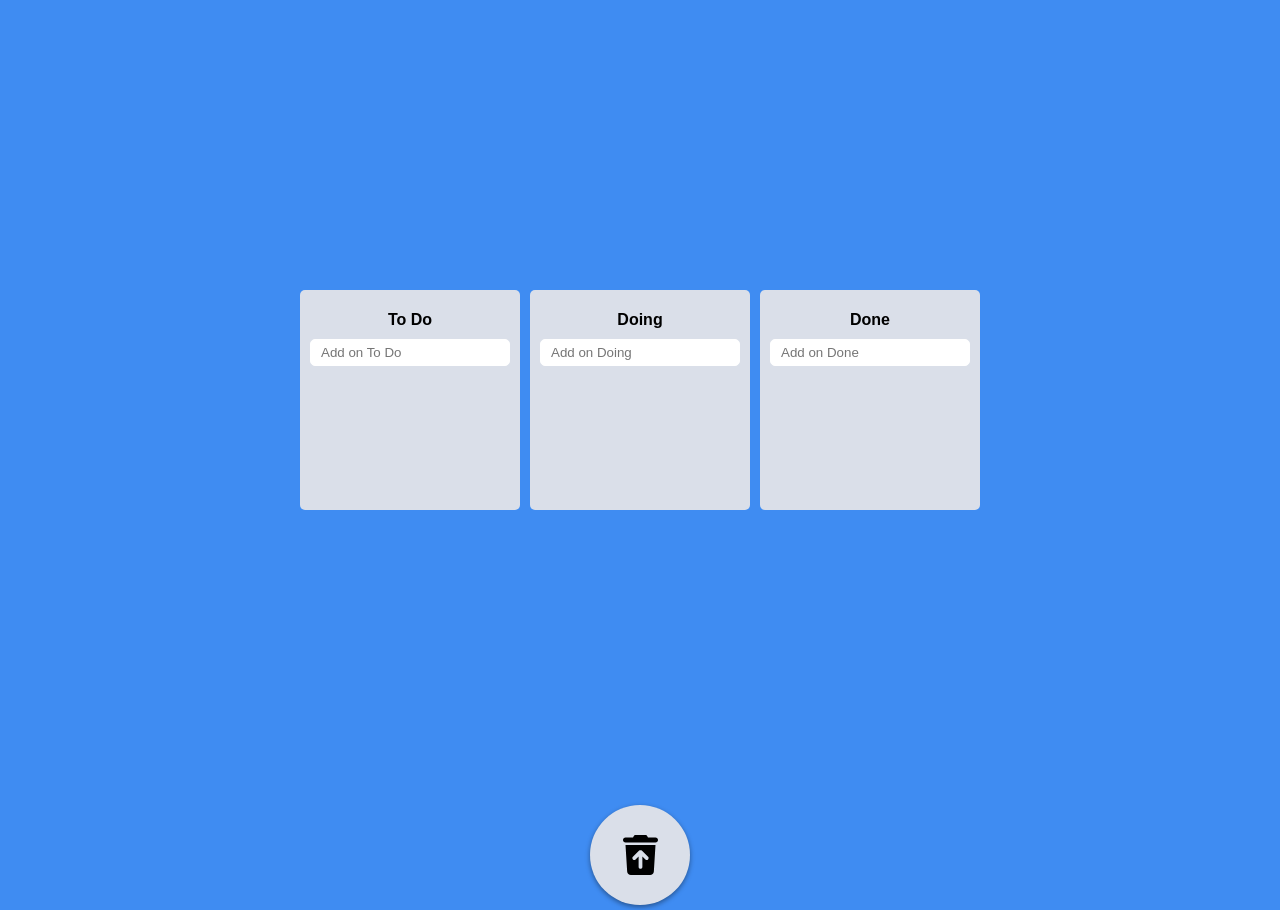
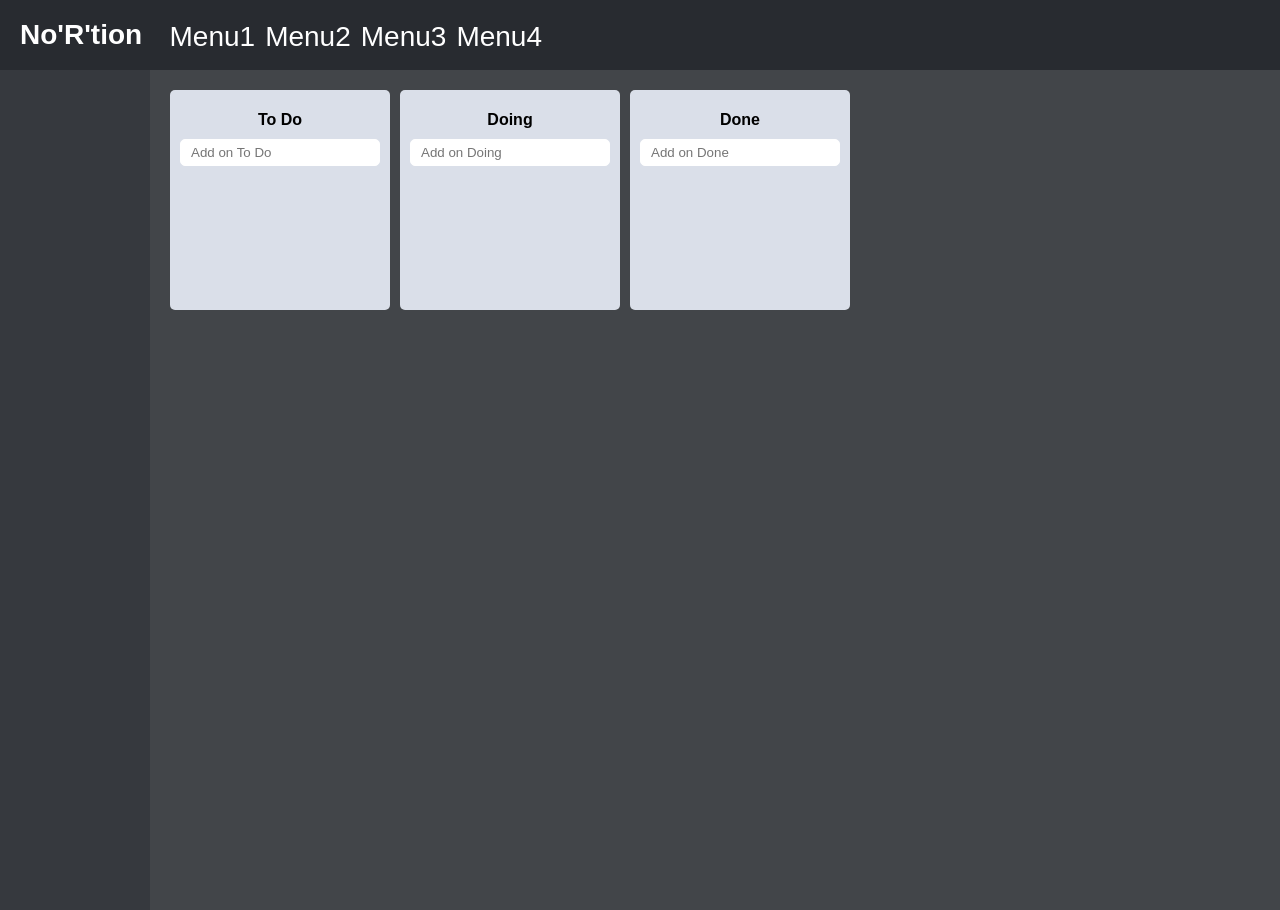
Before and after one commit to tiyang0110/react-todo-ex, a React (Create React App) app: page / in a window 1280 px wide. Before the commit the page ends 800 px from the top, so only its background shows below. Built offline with nearby package versions, Linux system fonts and the light colour scheme.

Commit message:
React Todo 개발중

```diff
--- a/src/App.tsx
+++ b/src/App.tsx
@@ -1,67 +1,13 @@
-import { DragDropContext, DragStart, Droppable, DropResult } from "react-beautiful-dnd";
-import { useRecoilState } from "recoil";
 import styled from "styled-components";
-import { todoState } from "./atmos";
-import Board from "./Components/Board";
-import { FontAwesomeIcon } from "@fortawesome/react-fontawesome";
-import { library } from "@fortawesome/fontawesome-svg-core";
-import { fas } from "@fortawesome/free-solid-svg-icons";
-import { useState } from "react";
+import MainTopMenu from "./Components/MainTopMenu";
+import MainLeftMenu from "./Components/MainLeftMenu";
+import MainContent from "./Components/MainContent";
 
-// fontawesome solid 추가
-library.add(fas);
-
-const Wrapper = styled.div`
-  display: flex;
-  max-width: 680px;
-  width: 100%;
-  margin: 0 auto;
-  flex-direction: column;
-  justify-content: center;
-  align-items: center;
-  height: 100vh;
-
+const Main = styled.div`
+  display: grid;
+  grid-template-columns: 150px 1fr;
+  grid-template-rows: 70px 1fr;
 `;
-
-const Boards = styled.div`
-  display: grid;
-  grid-template-columns: repeat(3, 1fr);
-  width: 100%;
-  gap: 10px;
-`;
-
-interface ITrashBoxProps {
-  isDraggingover: boolean,
-  isDraggingFromThis: boolean,
-  isDrag: boolean,
-}
-
-const TreshBox = styled.div<ITrashBoxProps>`
-  position: fixed;
-  left: 0;
-  right: 0;
-  bottom: 5px;
-  margin: 0 auto;
-  background-color: ${(props) => props.isDraggingover ? "#ff8563" : props.theme.boardColor};
-  width: 100px;
-  height: 100px;
-  display: flex;
-  justify-content: center;
-  align-items: center;
-  border-radius: 50%;
-  margin-bottom: 20px;
-  font-size: 40px;
-  transition: background-color 0.3s ease-in-out, transform 0.3s ease-in-out;
-  overflow: hidden;
-  box-shadow: 0px 2px 5px rgba(0, 0, 0, 0.4);
-  transform: ${(props) => props.isDrag ? "translateY(0px)" : "translateY(130px)" };
-  svg {
-    position: fixed;
-    opacity: ${(props) => props.isDraggingover ? "0" : "1"};
-    transition: opacity 0.3s ease-in-out;
-  }
-`;
-
 
 /*
   코드 챌린지!
@@ -74,83 +20,12 @@ const TreshBox = styled.div<ITrashBoxProps>`
 */
 
 function App(){
-  const [todos, setTodos] = useRecoilState(todoState);
-  const [isDrag, setIsDrag] = useState(false);
-
-  const onDragStart = (info:DragStart) => {
-    console.log(info);
-    setIsDrag(true);
-  }
-
-  const onDragEnd = (info:DropResult) => {
-    const { destination, source } = info;
-
-    setIsDrag(false);
-
-    if(!destination) return;
-    if(destination?.droppableId === source.droppableId){
-      // 같은 보드에서 움직임
-      setTodos((allBoard) => {
-        const boardCopy = [...allBoard[source.droppableId]];
-        const taskObj = boardCopy[source.index];
-        boardCopy.splice(source.index, 1);
-        boardCopy.splice(destination?.index, 0, taskObj);
-
-        return {
-          ...allBoard,
-          [source.droppableId]: boardCopy
-        };
-      })
-    }
-
-    if(destination.droppableId !== source.droppableId && destination.droppableId !== "trashBox"){
-      // 다른 보드로 움직임
-      setTodos((allBoard) => {
-        const sourceBoard = [...allBoard[source.droppableId]];
-        const taskObj = sourceBoard[source.index];
-        const targetBoard = [...allBoard[destination.droppableId]];
-
-        sourceBoard.splice(source.index, 1);
-        targetBoard.splice(destination.index, 0, taskObj);
-
-        return {
-          ...allBoard,
-          [source.droppableId]: sourceBoard,
-          [destination.droppableId]: targetBoard,
-        }
-      })
-    }
-
-    if(destination.droppableId === "trashBox"){
-
-      setTodos((allBoard) => {
-        const sorceBoard = [...allBoard[source.droppableId]];
-
-        sorceBoard.splice(source.index, 1);
-        return {
-          ...allBoard,
-          [source.droppableId]: sorceBoard
-        }
-      })
-    }
-  };
-
   return (
-    <DragDropContext onDragEnd={onDragEnd} onDragStart={onDragStart}>
-      <Droppable droppableId="trashBox">
-        {(provided, snapshot) => (
-          <TreshBox isDrag={isDrag} isDraggingFromThis={Boolean(snapshot.draggingFromThisWith)} isDraggingover={snapshot.isDraggingOver} ref={provided.innerRef}>
-            <FontAwesomeIcon icon={["fas", "trash-arrow-up"]} />
-            {provided.placeholder}
-          </TreshBox>
-        )}
-      </Droppable>
-      <Wrapper>
-        <Boards>
-          {Object.keys(todos).map((boardId) => <Board boardId={boardId} key={boardId} todos={todos[boardId]} />)}
-        </Boards>
-      </Wrapper>
-    </DragDropContext>
+    <Main>
+      <MainTopMenu />
+      <MainLeftMenu />
+      <MainContent />
+    </Main>
   );
 }
 
--- /dev/null
+++ b/src/Components/MainContent.tsx
@@ -0,0 +1,153 @@
+import { DragDropContext, DragStart, Droppable, DropResult } from "react-beautiful-dnd";
+import styled from "styled-components";
+import { useRecoilState } from "recoil";
+import { todoState } from "../atmos";
+import Board from "../Components/Board";
+import { useState } from "react";
+// import Icon from "./icon";
+
+import { FontAwesomeIcon } from "@fortawesome/react-fontawesome";
+import { library } from "@fortawesome/fontawesome-svg-core";
+import { fas } from "@fortawesome/free-solid-svg-icons";
+
+// fontawesome solid 추가
+library.add(fas);
+
+
+const Wrapper = styled.div`
+  display: flex;
+  max-width: 680px;
+  width: 100%;
+  margin: 10px;
+  flex-direction: column;
+  height: 100vh;
+`;
+
+const Boards = styled.div`
+  display: grid;
+  grid-template-columns: repeat(3, 1fr);
+  width: 100%;
+  gap: 10px;
+`;
+
+interface ITrashBoxProps {
+  isDraggingover: boolean,
+  isDraggingFromThis: boolean,
+  isDrag: boolean,
+}
+
+const TreshBox = styled.div<ITrashBoxProps>`
+  position: fixed;
+  left: 0;
+  right: 0;
+  bottom: 5px;
+  margin: 0 auto;
+  background-color: ${(props) => props.isDraggingover ? "#ff8563" : props.theme.boardColor};
+  width: 70px;
+  height: 70px;
+  display: flex;
+  justify-content: center;
+  align-items: center;
+  border-radius: 50%;
+  margin-bottom: 20px;
+  font-size: 40px;
+  transition: background-color 0.3s ease-in-out, opacity 0.3s ease-in-out;
+  overflow: hidden;
+  box-shadow: 0px 2px 5px rgba(0, 0, 0, 0.4);
+  opacity: ${(props) => props.isDrag ? "1" : "0" };
+  svg {
+    position: fixed;
+    opacity: ${(props) => props.isDraggingover ? "0" : "1"};
+    transition: opacity 0.3s ease-in-out;
+  }
+`;
+
+const Content = styled.div`
+  overflow: auto;
+  padding: 10px;
+`;
+
+function MainContent(){
+  const [todos, setTodos] = useRecoilState(todoState);
+  const [isDrag, setIsDrag] = useState(false);
+
+  const onDragStart = (info:DragStart) => {
+    console.log(info);
+    setIsDrag(true);
+  }
+
+  const onDragEnd = (info:DropResult) => {
+    const { destination, source } = info;
+
+    setIsDrag(false);
+
+    if(!destination) return;
+    if(destination?.droppableId === source.droppableId){
+      // 같은 보드에서 움직임
+      setTodos((allBoard) => {
+        const boardCopy = [...allBoard[source.droppableId]];
+        const taskObj = boardCopy[source.index];
+        boardCopy.splice(source.index, 1);
+        boardCopy.splice(destination?.index, 0, taskObj);
+
+        return {
+          ...allBoard,
+          [source.droppableId]: boardCopy
+        };
+      })
+    }
+
+    if(destination.droppableId !== source.droppableId && destination.droppableId !== "trashBox"){
+      // 다른 보드로 움직임
+      setTodos((allBoard) => {
+        const sourceBoard = [...allBoard[source.droppableId]];
+        const taskObj = sourceBoard[source.index];
+        const targetBoard = [...allBoard[destination.droppableId]];
+
+        sourceBoard.splice(source.index, 1);
+        targetBoard.splice(destination.index, 0, taskObj);
+
+        return {
+          ...allBoard,
+          [source.droppableId]: sourceBoard,
+          [destination.droppableId]: targetBoard,
+        }
+      })
+    }
+
+    if(destination.droppableId === "trashBox"){
+
+      setTodos((allBoard) => {
+        const sorceBoard = [...allBoard[source.droppableId]];
+
+        sorceBoard.splice(source.index, 1);
+        return {
+          ...allBoard,
+          [source.droppableId]: sorceBoard
+        }
+      })
+    }
+  };
+
+  return (
+    <Content>
+      <DragDropContext onDragEnd={onDragEnd} onDragStart={onDragStart}>
+        <Droppable droppableId="trashBox">
+          {(provided, snapshot) => (
+            <TreshBox isDrag={isDrag} isDraggingFromThis={Boolean(snapshot.draggingFromThisWith)} isDraggingover={snapshot.isDraggingOver} ref={provided.innerRef}>
+              <FontAwesomeIcon icon={["fas", "trash-arrow-up"]} />
+              {provided.placeholder}
+            </TreshBox>
+          )}
+        </Droppable>
+        <Wrapper>
+          <Boards>
+            {Object.keys(todos).map((boardId) => <Board boardId={boardId} key={boardId} todos={todos[boardId]} />)}
+          </Boards>
+        </Wrapper>
+      </DragDropContext>
+    </Content>
+  )
+}
+
+export default MainContent;
--- /dev/null
+++ b/src/Components/MainLeftMenu.tsx
@@ -0,0 +1,14 @@
+import styled from "styled-components";
+
+const LeftMenu = styled.div`
+  left: 0;
+  background-color: #36393e;
+`;
+
+function MainLeftMenu(){
+  return (
+    <LeftMenu></LeftMenu>
+  )
+}
+
+export default MainLeftMenu;
--- /dev/null
+++ b/src/Components/MainTopMenu.tsx
@@ -0,0 +1,51 @@
+import styled from "styled-components";
+
+const TopMenu = styled.div`
+  display: flex;
+  align-items: center;
+  padding: 20px;
+  top: 0;
+  background-color: #282b30;
+  grid-column: 1 / 3;
+  color: #FFF;
+  span{
+    font-size: 28px;
+    font-weight: 700;
+  }
+`;
+
+const TopMenuLogo = styled.div`
+  width: 150px;
+  cursor: pointer;
+`;
+
+const TopMenuCategory = styled.div`
+  width: 100%;
+  height: 100%;
+  padding: 20px;
+  span{
+    font-weight: 300;
+  }
+  span:not(:first-child){
+    margin-left: 10px;
+  }
+`;
+
+
+function MainTopMenu(){
+  return (
+    <TopMenu>
+      <TopMenuLogo>
+        <span>No'R'tion</span>
+      </TopMenuLogo>
+      <TopMenuCategory>
+        <span>Menu1</span>
+        <span>Menu2</span>
+        <span>Menu3</span>
+        <span>Menu4</span>
+      </TopMenuCategory>
+    </TopMenu>
+  )
+}
+
+export default MainTopMenu;
--- a/src/index.tsx
+++ b/src/index.tsx
@@ -33,6 +33,11 @@ const GlobalStyle = createGlobalStyle`
     color: black;
     line-height: 1.2;
   }
+
+  a{
+    color: #FFF;
+    text-decoration: none;
+  }
 `;
 
 const rootEl = document.getElementById("root");
--- a/src/theme.ts
+++ b/src/theme.ts
@@ -1,7 +1,7 @@
 import { DefaultTheme } from "styled-components";
 
 export const defaultTheme:DefaultTheme = {
-  bgColor: "#3F8CF2",
+  bgColor: "#424549",
   boardColor: "#DADFE9",
   cardColor: "white",
 }
```
Also changed, not shown: src/Components/Icon.tsx (added, +14 -0 lines).
